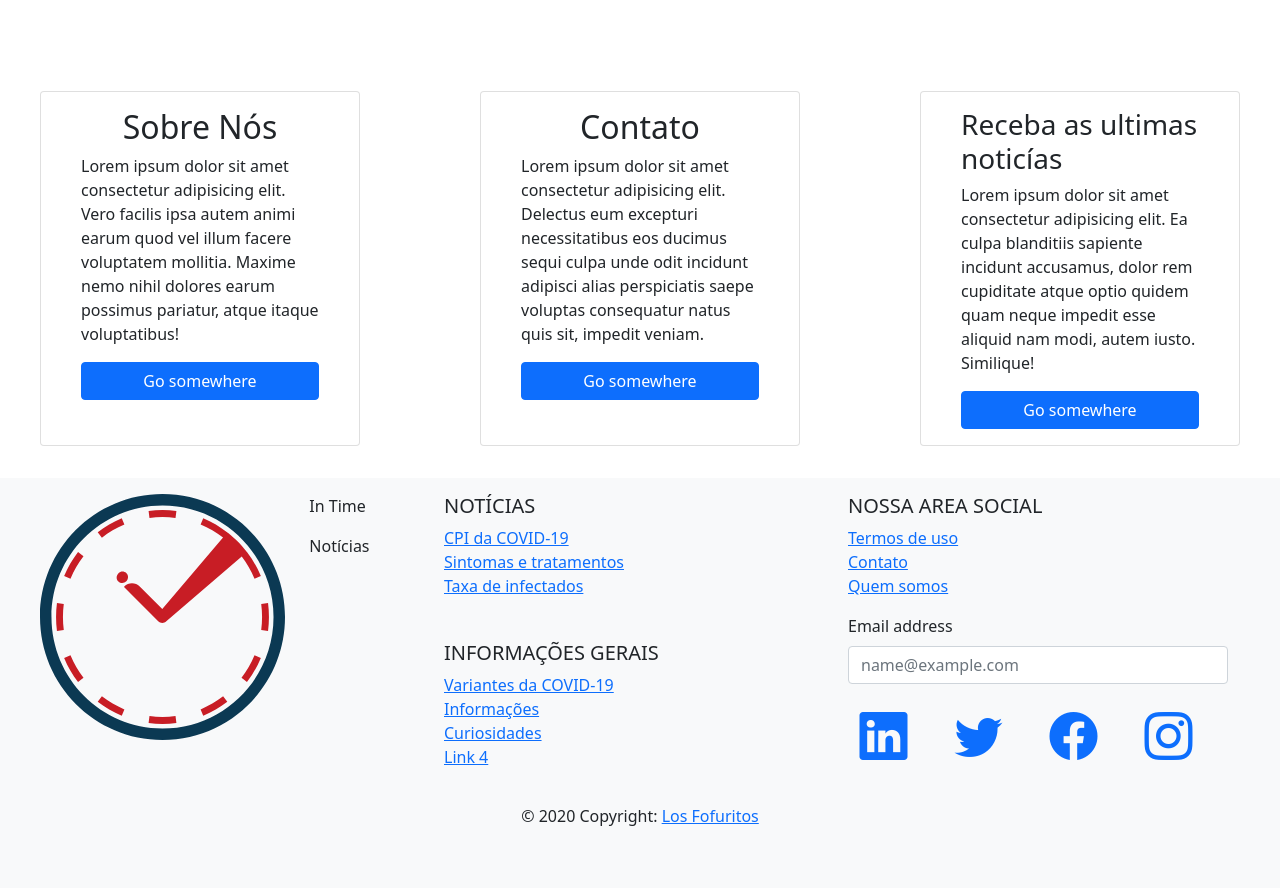
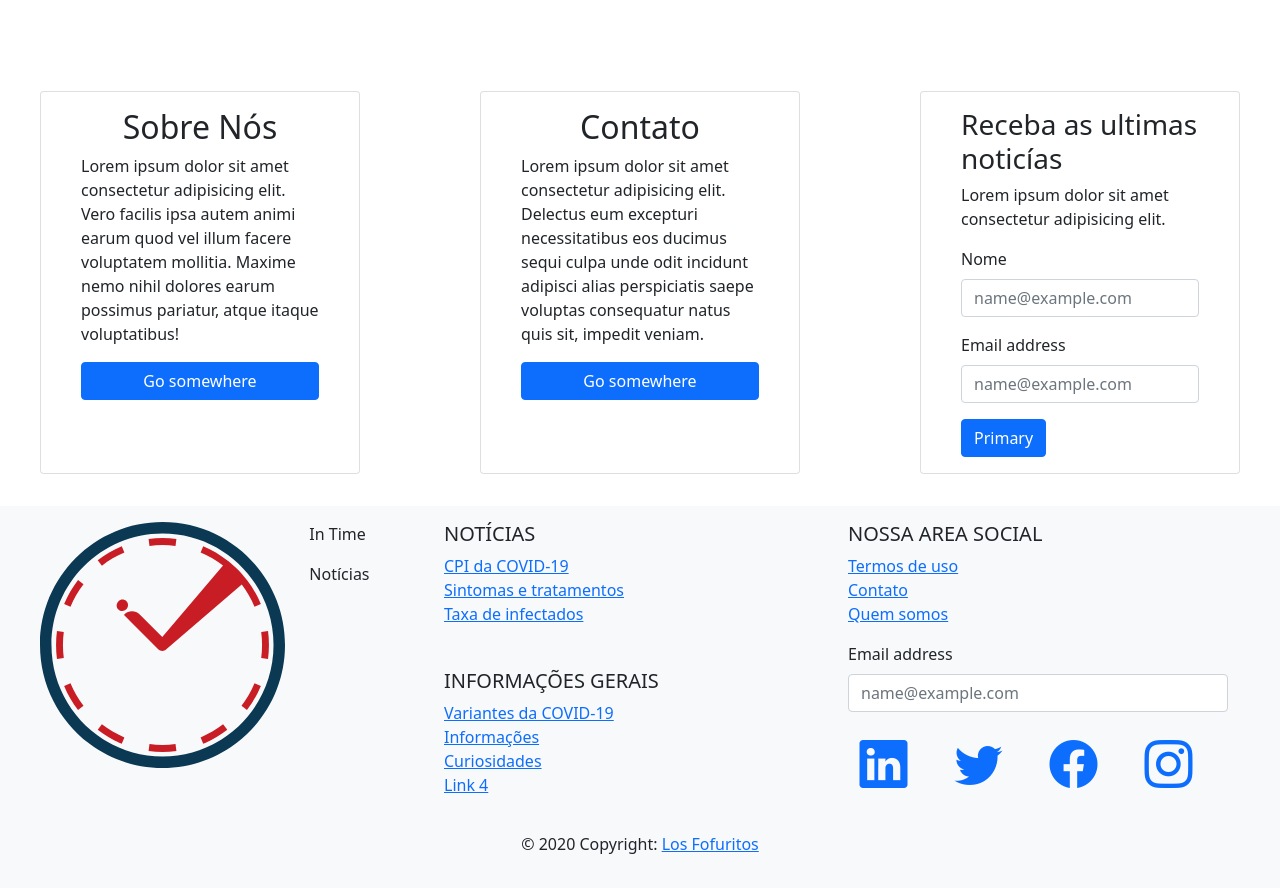
Before and after one commit to joaoGarcia-webDev/InTimeNews, a PHP site: page / in a window 1280 px wide. Shown: the part 1291-2179 px from the top of the page. Before the commit the page ends 2117 px from the top, so only its background shows below. Run offline with PHP 8.4, Linux system fonts and the light colour scheme; some libraries are stand-ins or nearby versions.

Commit message:
update on main file

```diff
--- a/index.php
+++ b/index.php
@@ -143,6 +143,8 @@
         <!-- personal-pages
         ================ -->
 
+        <!-- ================
+        cards-content -->
         <section class="cards-content row">
             <div class="card col-sm-12 col-md-6 col-lg-3">
                 <h2>Sobre Nós</h2>
@@ -156,10 +158,23 @@
             </div>
             <div class="card col-sm-12 col-lg-3">
                 <h3>Receba as ultimas noticías</h3>
-                <p>Lorem ipsum dolor sit amet consectetur adipisicing elit. Ea culpa blanditiis sapiente incidunt accusamus, dolor rem cupiditate atque optio quidem quam neque impedit esse aliquid nam modi, autem iusto. Similique!</p>
-                <a href="#" class="btn btn-primary">Go somewhere</a>
+                <p>Lorem ipsum dolor sit amet consectetur adipisicing elit.</p>
+
+                <form action="#" method="post">
+                <div class="mb-3">
+                    <label for="exampleFormControlInput1" class="form-label">Nome</label>
+                    <input type="email" class="form-control" id="exampleFormControlInput1" placeholder="name@example.com">
+                </div>
+                <div class="mb-3">
+                    <label for="exampleFormControlInput1" class="form-label">Email address</label>
+                    <input type="email" class="form-control" id="exampleFormControlInput1" placeholder="name@example.com">
+                </div>
+                    <button type="button" class="btn btn-primary">Primary</button>
+                </form>
             </div>
         </section>
+        <!-- cards-content
+        ================ -->
     </main>
 
 
```
